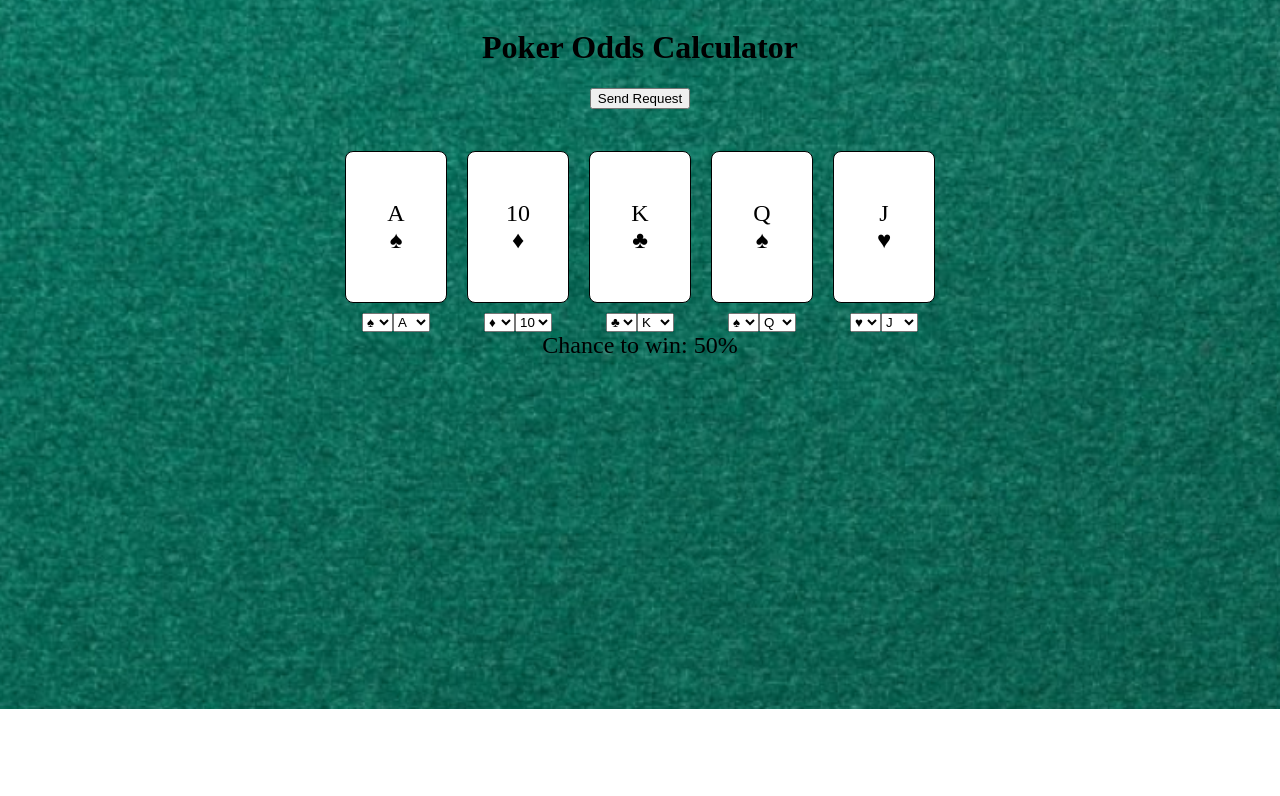
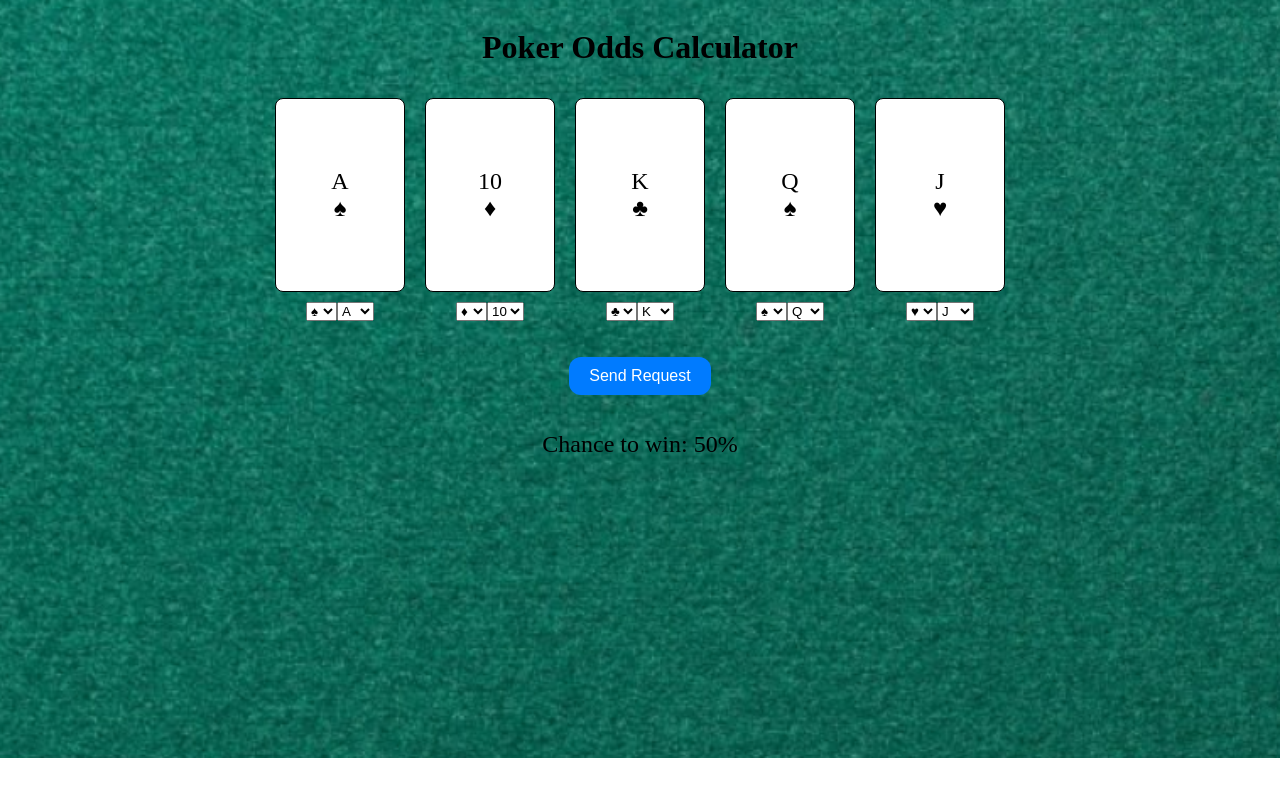
Before and after one commit to DerekThree/poker-front-end, an Angular app in the folder poker-front-end/: page / in a window 1280 px wide. Shown: the top 796 px of the page. Built offline with nearby package versions, Linux system fonts and the light colour scheme.

Commit message:
Made cards resizable and styled button

```diff
--- a/poker-front-end/src/app/app.component.css
+++ b/poker-front-end/src/app/app.component.css
@@ -21,3 +21,24 @@
   display: flex;
   justify-content: center;
 }
+
+
+.send-request-button {
+  background-color: #007bff;
+  border: none;
+  color: white;
+  padding: 10px 20px;
+  text-align: center;
+  text-decoration: none;
+  display: inline-block;
+  font-size: 16px;
+  margin: 4px 2px;
+  cursor: pointer;
+  border-radius: 12px;
+  transition: background-color 0.3s ease, transform 0.3s ease;
+}
+
+.send-request-button:hover {
+  background-color: #0056b3;
+  transform: scale(1.05);
+}
--- a/poker-front-end/src/app/app.component.html
+++ b/poker-front-end/src/app/app.component.html
@@ -1,21 +1,21 @@
 <div class="container">
   <h1>{{ title }}</h1>
-  <button (click)="sendRequest()">Send Request</button>
-  <p>{{ response }}</p>
-
   <div class="card-container">
     <div *ngFor="let card of cards; let i = index" class="card-wrapper">
       <app-card [suit]="card.suit" [value]="card.value"></app-card>
       <div class="dropdowns">
-        <select [(ngModel)]="cards[i].suit">
+        <select [(ngModel)]="cards[i].suit" class="dropdown suit-dropdown">
           <option *ngFor="let suit of suits" [value]="suit">{{ suit }}</option>
         </select>
-        <select [(ngModel)]="cards[i].value">
+        <select [(ngModel)]="cards[i].value" class="dropdown value-dropdown">
           <option *ngFor="let value of values" [value]="value">{{ value }}</option>
         </select>
       </div>
     </div>
   </div>
+  <p></p>
+  <button class="send-request-button" (click)="sendRequest()">Send Request</button>
+  <p>{{ response }}</p>
   <div class="chance">
     Chance to win: 50%
   </div>
--- a/poker-front-end/src/app/card/card.component.css
+++ b/poker-front-end/src/app/card/card.component.css
@@ -1,8 +1,10 @@
 .card {
   border: 1px solid #000;
   border-radius: 8px;
-  width: 100px;
-  height: 150px;
+  width: 10vw;
+  min-width: 40px;
+  height: 15vw;
+  min-height: 60px;
   display: flex;
   flex-direction: column;
   justify-content: center;
```
